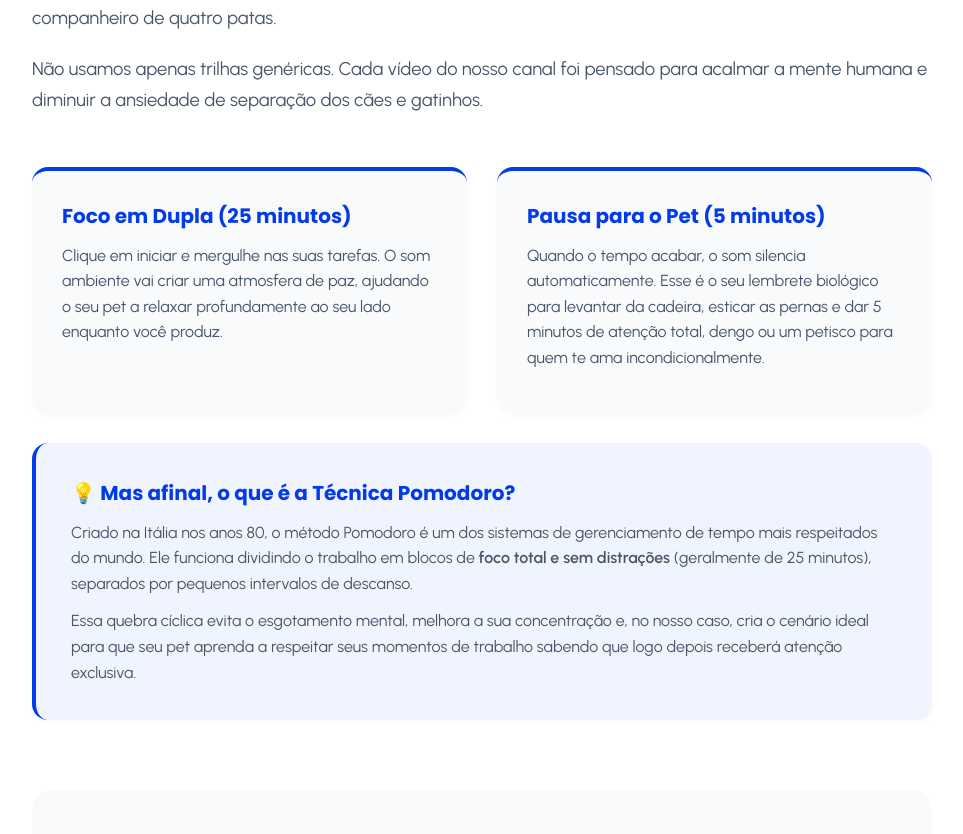
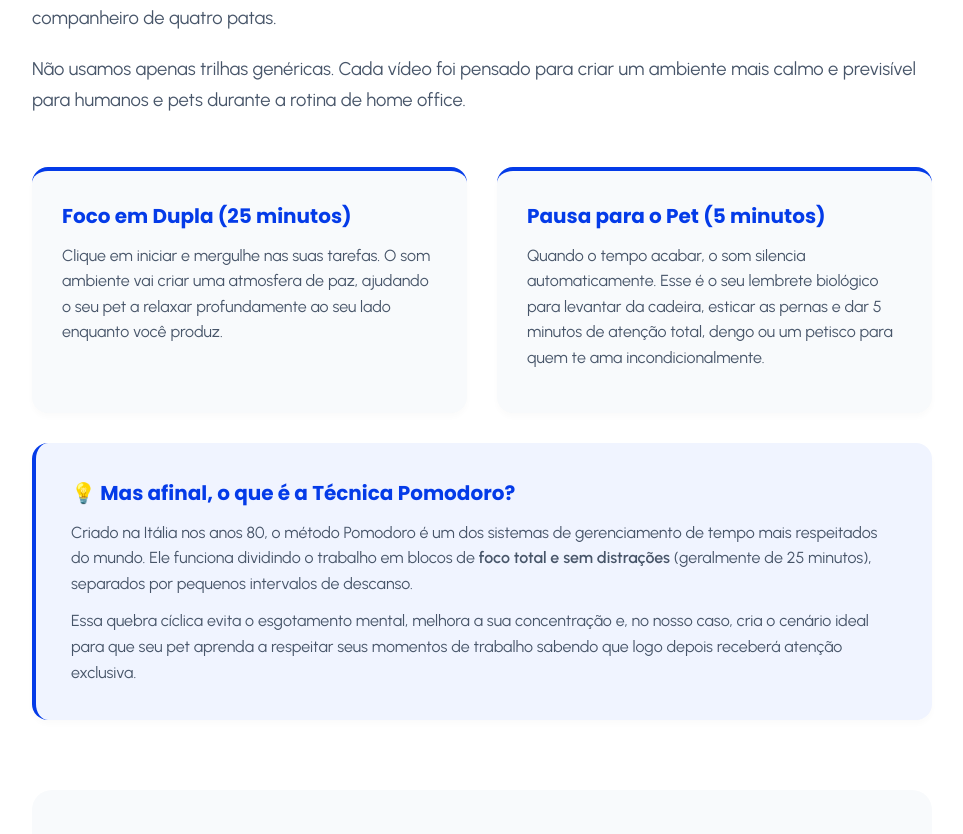
Before and after one commit to petconviv/petconviv-site, a plain HTML site: page index.html in a window 1280 px wide. Shown: the part 1004-1838 px from the top of the page, without its empty margins (158-1121 px from the left). Drawn offline with Linux system fonts and the light colour scheme; files whose address does not match are found by name.

Commit message:
Update index.html

```diff
--- a/index.html
+++ b/index.html
@@ -62,7 +62,7 @@
             <div class="bloco-texto">
                 <h2>Trabalhar em dupla é muito melhor.</h2>
                 <p>Quem trabalha em home office ao lado de um pet sabe: eles não são apenas espectadores, eles fazem parte da nossa rotina. O <strong>Petconviv Pomodoro</strong> nasceu para unir o seu momento de foco com o bem-estar do seu companheiro de quatro patas.</p>
-                <p>Não usamos apenas trilhas genéricas. Cada vídeo do nosso canal foi pensado para acalmar a mente humana e diminuir a ansiedade de separação dos cães e gatinhos.</p>
+                <p>Não usamos apenas trilhas genéricas. Cada vídeo foi pensado para criar um ambiente mais calmo e previsível para humanos e pets durante a rotina de home office.</p>
             </div>
 
             <div class="bloco-ciclos">
```
